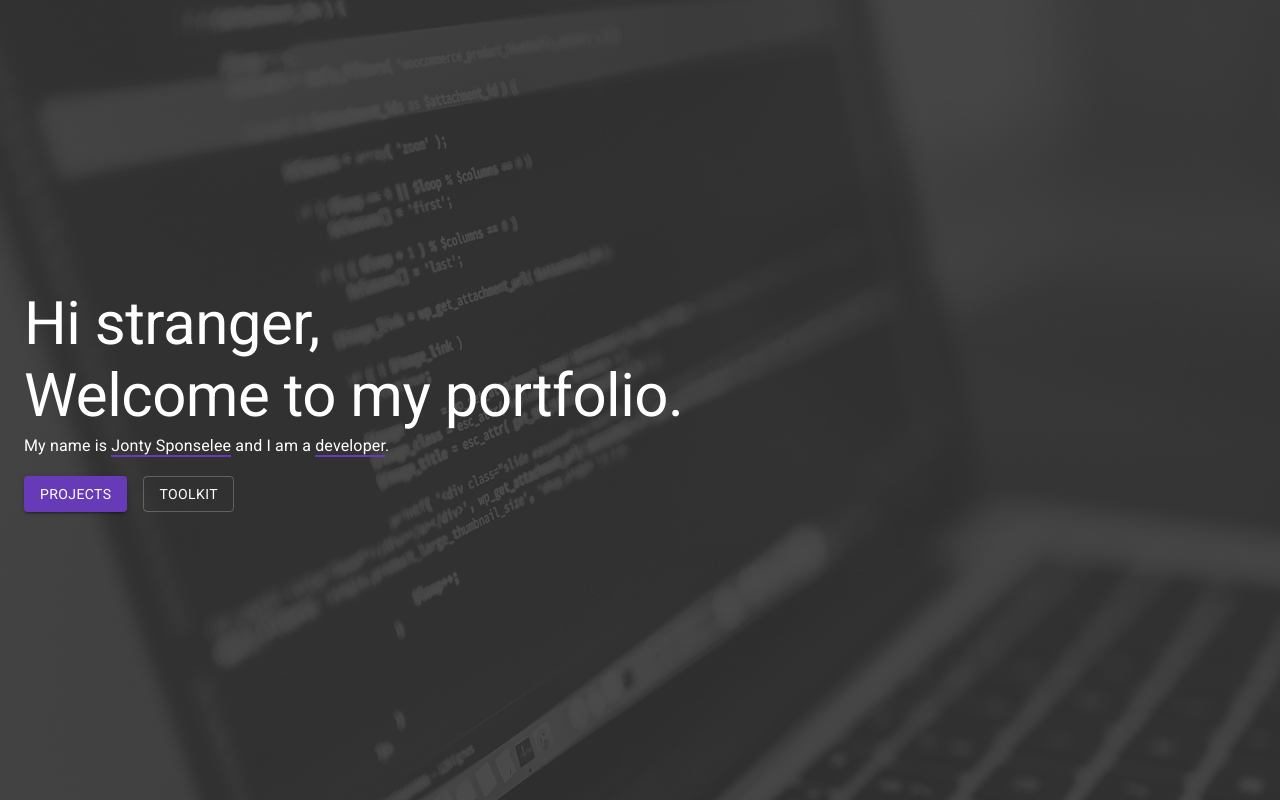
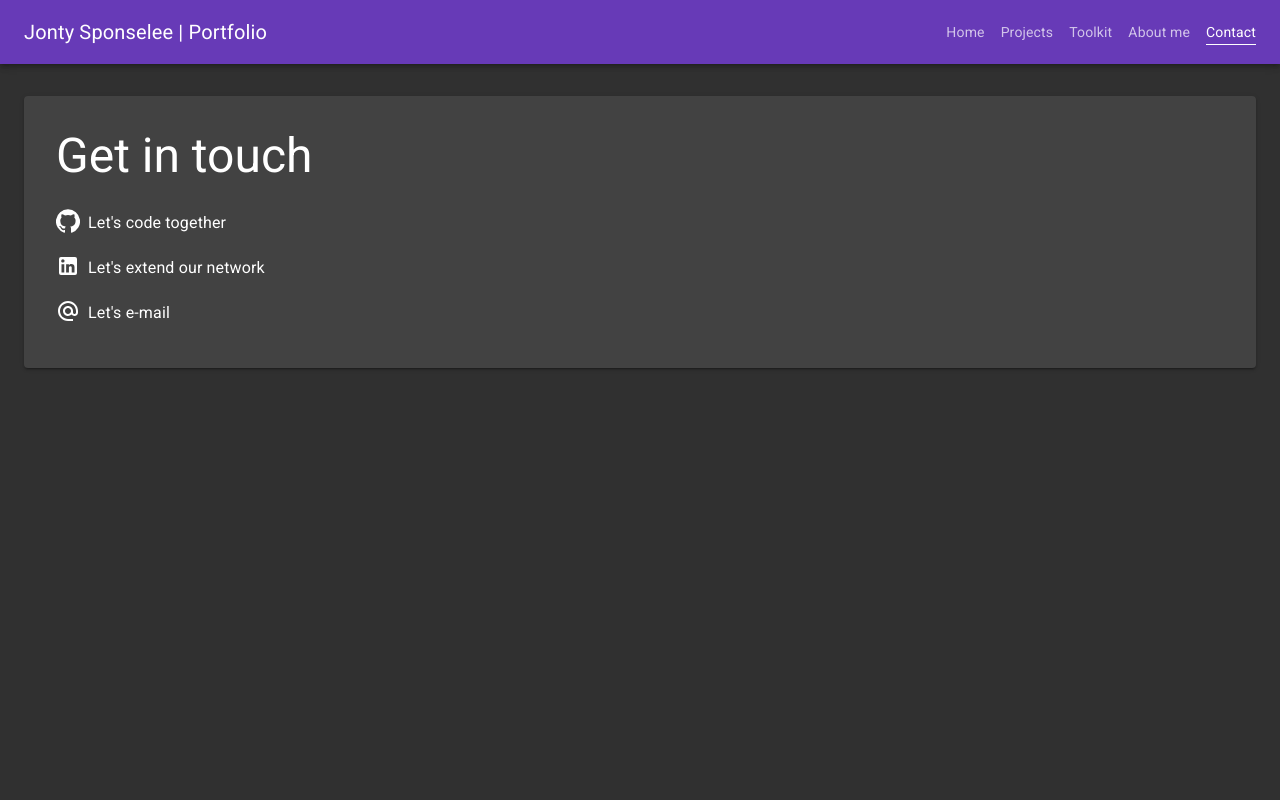
Before and after one commit to jontysponselee/jontysponselee.github.io, a React (Create React App) app: page /contact in a window 1280 px wide. Before the commit this address led to /. Built offline with nearby package versions, Linux system fonts and the light colour scheme.

Commit message:
Feat: add contact page

```diff
--- a/src/Router/PageRoutes.jsx
+++ b/src/Router/PageRoutes.jsx
@@ -2,6 +2,7 @@ import {Redirect, Route, Switch} from "react-router-dom";
 import React from "react";
 import ProjectsPage from "../pages/projectsPage/ProjectsPage";
 import AboutMePage from "../pages/aboutMePage/AboutMePage";
+import ContactMePage from "../pages/contactMePage/ContactMePage";
 
 function PageRoutes() {
     return (
@@ -15,8 +16,8 @@ function PageRoutes() {
             <Route exact path={"/about-me"}>
                 <AboutMePage/>
             </Route>
-            <Route exact path={"/contact-me"}>
-                <p>Contact me</p>
+            <Route exact path={"/contact"}>
+                <ContactMePage/>
             </Route>
             <Route path={"*"}>
                 <Redirect to={"/"}/>
--- /dev/null
+++ b/src/components/PageContent.jsx
@@ -0,0 +1,24 @@
+import {Typography} from "@material-ui/core";
+import PropTypes from "prop-types";
+
+function PageContent({title, description}) {
+    return (
+        <>
+            <Typography variant={"h3"} component={"h1"} gutterBottom>
+                {title}
+            </Typography>
+            {description && (
+                <Typography variant={"body1"}>
+                    {description}
+                </Typography>
+            )}
+        </>
+    );
+}
+
+PageContent.propTypes = {
+    title: PropTypes.string.isRequired,
+    description: PropTypes.string,
+};
+
+export default PageContent;
--- a/src/components/pageHeader/NavigationBar.jsx
+++ b/src/components/pageHeader/NavigationBar.jsx
@@ -40,7 +40,7 @@ function NavigationBar() {
             <NavigationLink to="/projects">Projects</NavigationLink>
             <NavigationLink to="/toolkit">Toolkit</NavigationLink>
             <NavigationLink to="/about-me">About me</NavigationLink>
-            <NavigationLink to="/contact-me">Contact me</NavigationLink>
+            <NavigationLink to="/contact">Contact</NavigationLink>
         </Box>
     );
 }
--- a/src/hooks/useApplicationTheme.jsx
+++ b/src/hooks/useApplicationTheme.jsx
@@ -1,4 +1,4 @@
-import {createMuiTheme, useMediaQuery} from "@material-ui/core";
+import {createMuiTheme} from "@material-ui/core";
 import {useMemo} from "react";
 import {deepPurple} from "@material-ui/core/colors";
 
--- a/src/pages/aboutMePage/AboutMePage.jsx
+++ b/src/pages/aboutMePage/AboutMePage.jsx
@@ -1,9 +1,8 @@
-import {Box, Grid, Paper, Tab, Tabs, Typography, useTheme} from "@material-ui/core";
+import {Box, Grid} from "@material-ui/core";
 import useImage from "../../hooks/useImage";
 import {makeStyles} from "@material-ui/core/styles";
-import {useState} from "react";
-import SwipeableViews from 'react-swipeable-views';
 import ExperienceTabs from "./ExperienceTabs";
+import PageContent from "../../components/PageContent";
 
 const useStyles = makeStyles((theme) => ({
     img: {
@@ -21,27 +20,23 @@ function AboutMeContent() {
     return (
         <Grid container spacing={4}>
             <Grid item xs={12} sm={7}>
-                <Typography variant={"h3"} component={"h1"} gutterBottom>
-                    About me
-                </Typography>
-                <Typography variant={"body1"}>
-                    Hi, my name is Jonty Sponselee and I am a developer.
+                <PageContent title={"About me"} description={`
+                Hi, my name is Jonty Sponselee and I am a developer.
                     I am 23 years old and based in Utrecht.
                     I’m currently a student at the HU University of Applied Sciences Utrecht,
                     where I am enrolled in Open-ICT, a project-based course. I specialise in back-end and web development.
                     I am also interested in AI and data science. I am an analytical, hard-working problem-solver,
                     who is always looking for cutting-edge technologies to continue improving my skills.
-                </Typography>
+                `}/>
             </Grid>
             <Grid item xs>
                 <Box maxWidth={256} ml={"auto"}>
-                    <img className={classes.img} src={aboutMeImage} alt={"Picture of me"}/>
+                    <img className={classes.img} src={aboutMeImage} alt={"Jonty Sponselee"}/>
                 </Box>
             </Grid>
         </Grid>
     );
 }
-
 
 function AboutMePage() {
     return (
--- a/src/pages/aboutMePage/Education.jsx
+++ b/src/pages/aboutMePage/Education.jsx
@@ -5,8 +5,8 @@ import ExperienceCard from "../../components/ExperienceCard";
 function Education() {
     return (
         <>
-            {education.map(study =>
-                <Study study={study}/>
+            {education.map((study, index) =>
+                <Study study={study} key={index}/>
             )}
         </>
     );
--- a/src/pages/aboutMePage/WorkExperience.jsx
+++ b/src/pages/aboutMePage/WorkExperience.jsx
@@ -5,8 +5,8 @@ import ExperienceCard from "../../components/ExperienceCard";
 function WorkExperience() {
     return (
         <>
-            {jobs.map(job =>
-                <Job job={job}/>
+            {jobs.map((job, index) =>
+                <Job job={job} key={index}/>
             )}
         </>
     );
--- /dev/null
+++ b/src/pages/contactMePage/ContactMePage.jsx
@@ -0,0 +1,59 @@
+import PageContent from "../../components/PageContent";
+import {Box, IconButton, Link, Typography} from "@material-ui/core";
+import {AlternateEmail, GitHub, LinkedIn} from "@material-ui/icons";
+import {createElement} from "react";
+import {makeStyles} from "@material-ui/core/styles";
+
+const useStyles = makeStyles(theme => ({
+    root: {
+        "&:hover": {
+            color: theme.palette.primary["400"],
+            "& .icon": {
+                color: theme.palette.primary["400"]
+            }
+        }
+    },
+    icon: {
+
+    }
+}));
+
+function BoxedSocialMedia({icon, text, to}) {
+    const classes = useStyles();
+
+    return (
+        <Link href={to} target="_blank" rel="noopener noreferrer" color={"textPrimary"} className={classes.root}>
+            <Box display="flex" alignItems="center">
+                <Box pr={1} py={1} className="icon">
+                    {createElement(icon)}
+                </Box>
+                <Typography>{text}</Typography>
+            </Box>
+        </Link>
+    );
+}
+
+function ContactMePage() {
+    return (
+        <>
+            <PageContent title={"Get in touch"}/>
+            <BoxedSocialMedia
+                icon={GitHub}
+                text="Let's code together"
+                to="https://github.com/jontysponselee"
+            />
+            <BoxedSocialMedia
+                icon={LinkedIn}
+                text="Let's extend our network"
+                to="https://www.linkedin.com/in/jonty-sponselee"
+            />
+            <BoxedSocialMedia
+                icon={AlternateEmail}
+                text="Let's e-mail"
+                to="mailto:jsponselee97@gmail.com"
+            />
+        </>
+    );
+}
+
+export default ContactMePage;
--- a/src/pages/homepage/HomepageButtons.jsx
+++ b/src/pages/homepage/HomepageButtons.jsx
@@ -18,8 +18,8 @@ function HomepageButtons() {
             <Button variant="contained" color="primary" component={Link} to="/projects">
                 Projects
             </Button>
-            <Button variant="outlined" color="accent" component={Link} to={"/toolkit"}>
-                Toolkit
+            <Button variant="outlined" color="accent" component={Link} to={"/about-me"}>
+                About me
             </Button>
         </Box>
     )
```
